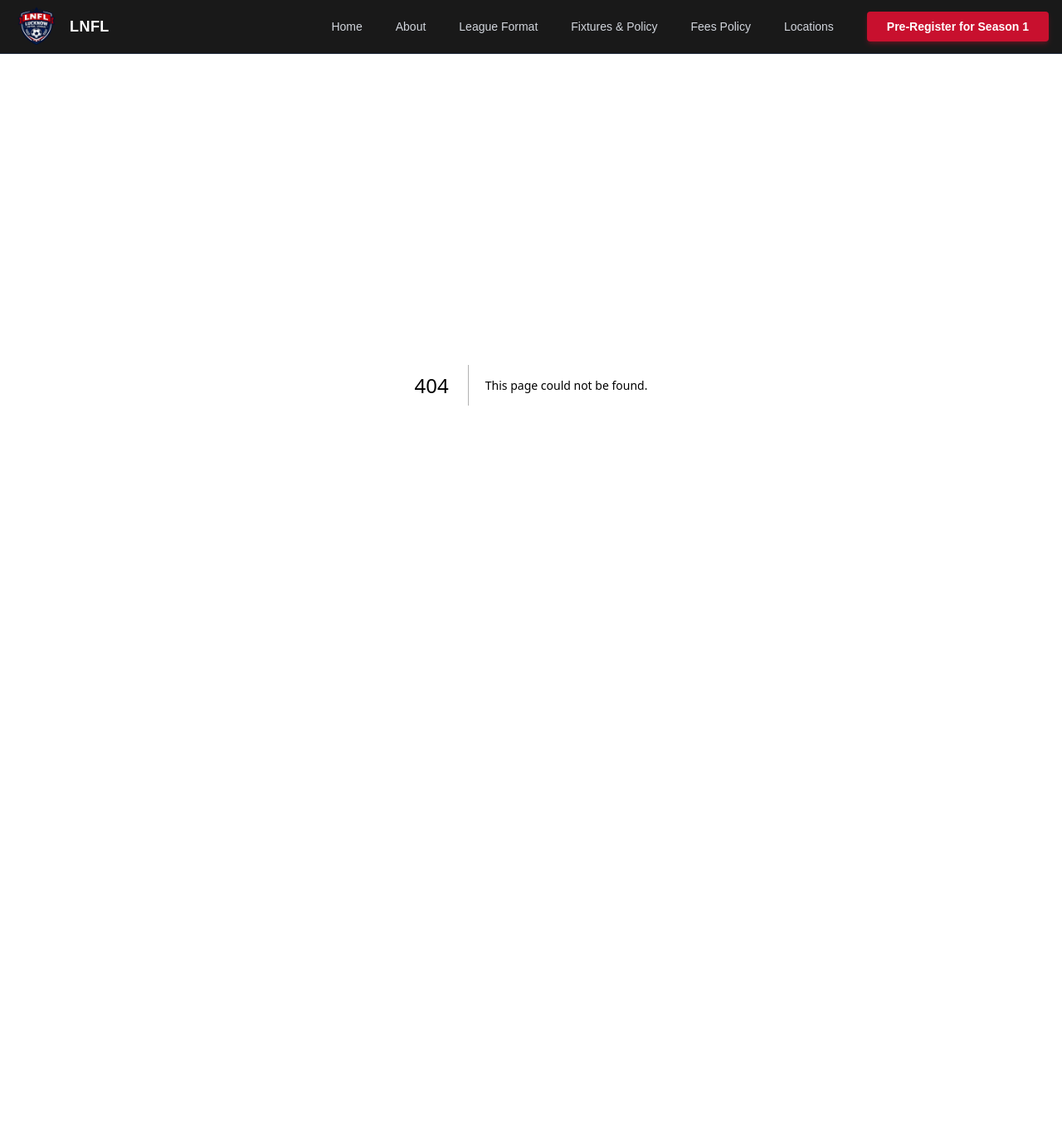
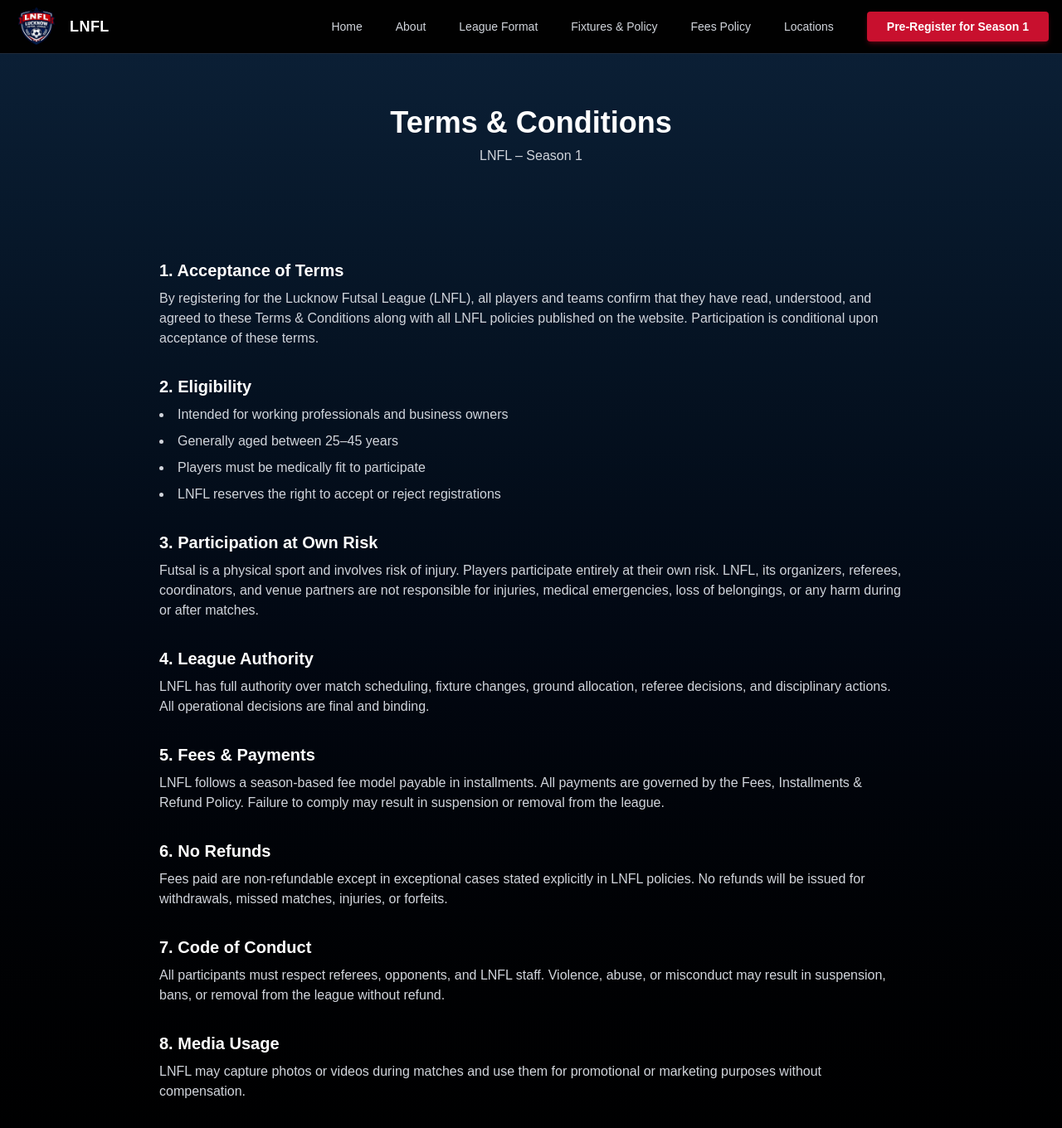
Before and after one commit to Starandstrip/lnfl-website, a Next.js app: page /terms in a window 1280 px wide. Before the commit this address had no page. Shown: the top 1360 px of the page at 83% size. Before the commit the page ends 864 px from the top, so only its background shows below. Built offline with nearby package versions, Linux system fonts and the light colour scheme.

Commit message:
Add terms acceptance checkbox to registration form

```diff
--- a/src/app/register/page.js
+++ b/src/app/register/page.js
@@ -48,9 +48,10 @@ export default function RegisterPage() {
     <div className="min-h-screen bg-gradient-to-b from-[#0b1f35] to-black flex items-center justify-center px-4">
       <div className="w-full max-w-xl bg-white rounded-xl shadow-xl p-8">
         <h1 className="text-2xl font-bold text-center mb-6 text-black">
-          LNFL Registration
+          LNFL Pre-Registration (Season 1)
         </h1>
 
+        {/* Type Switch */}
         <div className="flex justify-center gap-3 mb-6">
           <button
             type="button"
@@ -77,16 +78,57 @@ export default function RegisterPage() {
           </button>
         </div>
 
+        {/* Form */}
         <form onSubmit={handleSubmit} className="space-y-4">
-          <input name="firstName" placeholder="First Name" required className="w-full border rounded px-4 py-2 text-black" />
-          <input name="lastName" placeholder="Last Name" required className="w-full border rounded px-4 py-2 text-black" />
-          <input name="age" type="number" placeholder="Age" required className="w-full border rounded px-4 py-2 text-black" />
-          <input name="email" type="email" placeholder="Email" required className="w-full border rounded px-4 py-2 text-black" />
-          <input name="phone" placeholder="WhatsApp Number" required className="w-full border rounded px-4 py-2 text-black" />
-          <input name="pincode" placeholder="Pincode" required className="w-full border rounded px-4 py-2 text-black" />
+          <input
+            name="firstName"
+            placeholder="First Name"
+            required
+            className="w-full border rounded px-4 py-2 text-black"
+          />
+
+          <input
+            name="lastName"
+            placeholder="Last Name"
+            required
+            className="w-full border rounded px-4 py-2 text-black"
+          />
+
+          <input
+            name="age"
+            type="number"
+            placeholder="Age"
+            required
+            className="w-full border rounded px-4 py-2 text-black"
+          />
+
+          <input
+            name="email"
+            type="email"
+            placeholder="Email"
+            required
+            className="w-full border rounded px-4 py-2 text-black"
+          />
+
+          <input
+            name="phone"
+            placeholder="WhatsApp Number"
+            required
+            className="w-full border rounded px-4 py-2 text-black"
+          />
+
+          <input
+            name="pincode"
+            placeholder="Pincode"
+            required
+            className="w-full border rounded px-4 py-2 text-black"
+          />
 
           {type === "individual" && (
-            <select name="position" className="w-full border rounded px-4 py-2 text-black">
+            <select
+              name="position"
+              className="w-full border rounded px-4 py-2 text-black"
+            >
               <option>Forward</option>
               <option>Midfielder</option>
               <option>Defender</option>
@@ -97,21 +139,61 @@ export default function RegisterPage() {
 
           {type === "team" && (
             <>
-              <input name="teamName" placeholder="Team Name" required className="w-full border rounded px-4 py-2 text-black" />
-              <input name="playersCount" type="number" placeholder="Number of players" required className="w-full border rounded px-4 py-2 text-black" />
+              <input
+                name="teamName"
+                placeholder="Team Name"
+                required
+                className="w-full border rounded px-4 py-2 text-black"
+              />
+
+              <input
+                name="playersCount"
+                type="number"
+                placeholder="Number of players"
+                required
+                className="w-full border rounded px-4 py-2 text-black"
+              />
             </>
           )}
 
-          <label className="flex items-center gap-2 text-sm text-black">
-            <input type="checkbox" name="consent" required />
-            I agree to be contacted regarding LNFL.
+          {/* Contact Consent */}
+          <label className="flex items-start gap-2 text-sm text-black">
+            <input type="checkbox" name="consent" required className="mt-1" />
+            <span>
+              I agree to be contacted regarding LNFL updates and communication.
+            </span>
           </label>
 
+          {/* Terms Acceptance */}
+          <label className="flex items-start gap-2 text-sm text-black">
+            <input
+              type="checkbox"
+              name="termsAccepted"
+              required
+              className="mt-1"
+            />
+            <span>
+              I agree to the{" "}
+              <a href="/terms" className="text-[#c8102e] underline">
+                LNFL Terms & Conditions
+              </a>
+              ,{" "}
+              <a href="/fixtures-policy" className="text-[#c8102e] underline">
+                Fixtures Policy
+              </a>
+              , and{" "}
+              <a href="/fees-policy" className="text-[#c8102e] underline">
+                Fees & Refund Policy
+              </a>.
+            </span>
+          </label>
+
+          {/* Submit */}
           <button
             disabled={loading}
-            className="w-full bg-[#c8102e] hover:bg-red-700 text-white font-semibold py-3 rounded"
+            className="w-full bg-[#c8102e] hover:bg-red-700 text-white font-semibold py-3 rounded transition"
           >
-            {loading ? "Submitting..." : "Register"}
+            {loading ? "Submitting..." : "Pre-Register for Season 1"}
           </button>
         </form>
       </div>
--- /dev/null
+++ b/src/app/terms/page.js
@@ -0,0 +1,143 @@
+export default function TermsPage() {
+  return (
+    <main className="bg-gradient-to-b from-[#0b1f35] to-black min-h-screen text-white">
+      {/* Header */}
+      <section className="relative py-16 px-6">
+        <div className="max-w-4xl mx-auto text-center">
+          <h1 className="text-4xl font-bold mb-2">
+            Terms & Conditions
+          </h1>
+          <p className="text-gray-300">
+            LNFL – Season 1
+          </p>
+        </div>
+      </section>
+
+      {/* Content */}
+      <section className="py-12 px-6">
+        <div className="max-w-4xl mx-auto space-y-8 text-gray-300">
+
+          <div>
+            <h2 className="text-xl font-semibold text-white mb-2">
+              1. Acceptance of Terms
+            </h2>
+            <p>
+              By registering for the Lucknow Futsal League (LNFL), all players and
+              teams confirm that they have read, understood, and agreed to these
+              Terms & Conditions along with all LNFL policies published on the
+              website. Participation is conditional upon acceptance of these
+              terms.
+            </p>
+          </div>
+
+          <div>
+            <h2 className="text-xl font-semibold text-white mb-2">
+              2. Eligibility
+            </h2>
+            <ul className="list-disc list-inside space-y-2">
+              <li>Intended for working professionals and business owners</li>
+              <li>Generally aged between 25–45 years</li>
+              <li>Players must be medically fit to participate</li>
+              <li>LNFL reserves the right to accept or reject registrations</li>
+            </ul>
+          </div>
+
+          <div>
+            <h2 className="text-xl font-semibold text-white mb-2">
+              3. Participation at Own Risk
+            </h2>
+            <p>
+              Futsal is a physical sport and involves risk of injury. Players
+              participate entirely at their own risk. LNFL, its organizers,
+              referees, coordinators, and venue partners are not responsible for
+              injuries, medical emergencies, loss of belongings, or any harm
+              during or after matches.
+            </p>
+          </div>
+
+          <div>
+            <h2 className="text-xl font-semibold text-white mb-2">
+              4. League Authority
+            </h2>
+            <p>
+              LNFL has full authority over match scheduling, fixture changes,
+              ground allocation, referee decisions, and disciplinary actions.
+              All operational decisions are final and binding.
+            </p>
+          </div>
+
+          <div>
+            <h2 className="text-xl font-semibold text-white mb-2">
+              5. Fees & Payments
+            </h2>
+            <p>
+              LNFL follows a season-based fee model payable in installments. All
+              payments are governed by the Fees, Installments & Refund Policy.
+              Failure to comply may result in suspension or removal from the
+              league.
+            </p>
+          </div>
+
+          <div>
+            <h2 className="text-xl font-semibold text-white mb-2">
+              6. No Refunds
+            </h2>
+            <p>
+              Fees paid are non-refundable except in exceptional cases stated
+              explicitly in LNFL policies. No refunds will be issued for
+              withdrawals, missed matches, injuries, or forfeits.
+            </p>
+          </div>
+
+          <div>
+            <h2 className="text-xl font-semibold text-white mb-2">
+              7. Code of Conduct
+            </h2>
+            <p>
+              All participants must respect referees, opponents, and LNFL staff.
+              Violence, abuse, or misconduct may result in suspension, bans,
+              or removal from the league without refund.
+            </p>
+          </div>
+
+          <div>
+            <h2 className="text-xl font-semibold text-white mb-2">
+              8. Media Usage
+            </h2>
+            <p>
+              LNFL may capture photos or videos during matches and use them for
+              promotional or marketing purposes without compensation.
+            </p>
+          </div>
+
+          <div>
+            <h2 className="text-xl font-semibold text-white mb-2">
+              9. Schedule Changes & Force Majeure
+            </h2>
+            <p>
+              LNFL is not liable for delays or cancellations caused by weather,
+              government restrictions, or venue unavailability. Reasonable
+              efforts will be made to reschedule matches.
+            </p>
+          </div>
+
+          <div>
+            <h2 className="text-xl font-semibold text-white mb-2">
+              10. Governing Law
+            </h2>
+            <p>
+              These Terms & Conditions are governed by the laws of India. Any
+              disputes shall fall under the jurisdiction of Lucknow.
+            </p>
+          </div>
+
+          <div className="border-t border-gray-800 pt-6 text-gray-400">
+            By registering for LNFL, players and teams confirm voluntary
+            acceptance of all rules, policies, and decisions of the league.
+          </div>
+
+        </div>
+      </section>
+    </main>
+  );
+}
```
